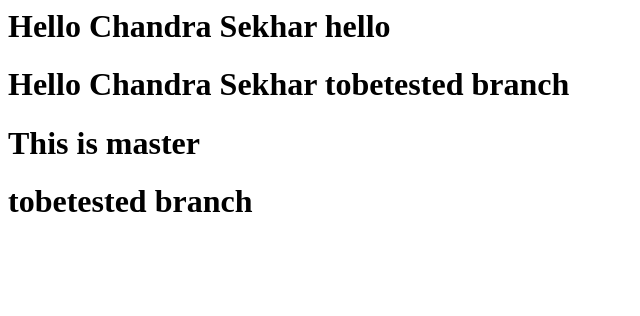
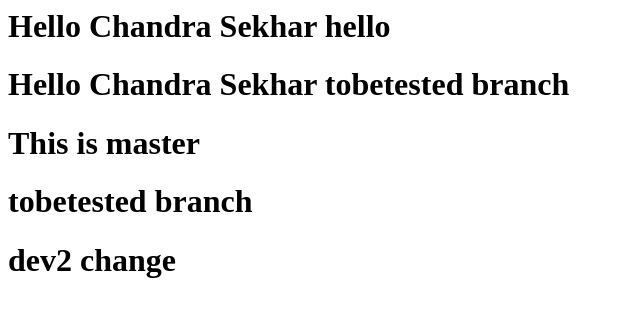
Before and after one commit to ursbrchandra/webtest, a plain HTML site: page index.html in a window 1280 px wide. Shown: the whole page, without its empty margins (0-640 px from the left). Drawn offline with Linux system fonts and the light colour scheme.

Commit message:
dev2 change

```diff
--- a/index.html
+++ b/index.html
@@ -2,3 +2,4 @@
 <h1> Hello Chandra Sekhar tobetested branch</h1>
 <h1>This is master</h1>
 <h1> tobetested branch</h1>
+<h1> dev2 change</h1>
```
